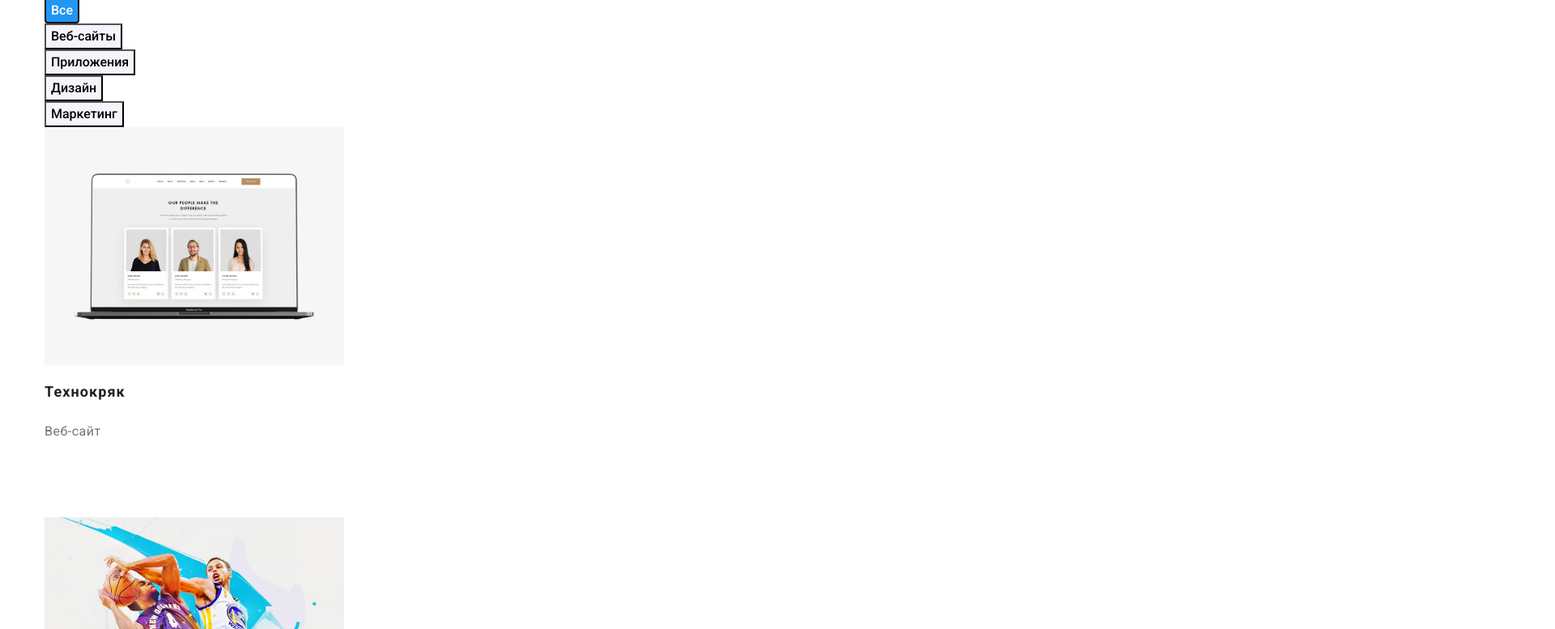
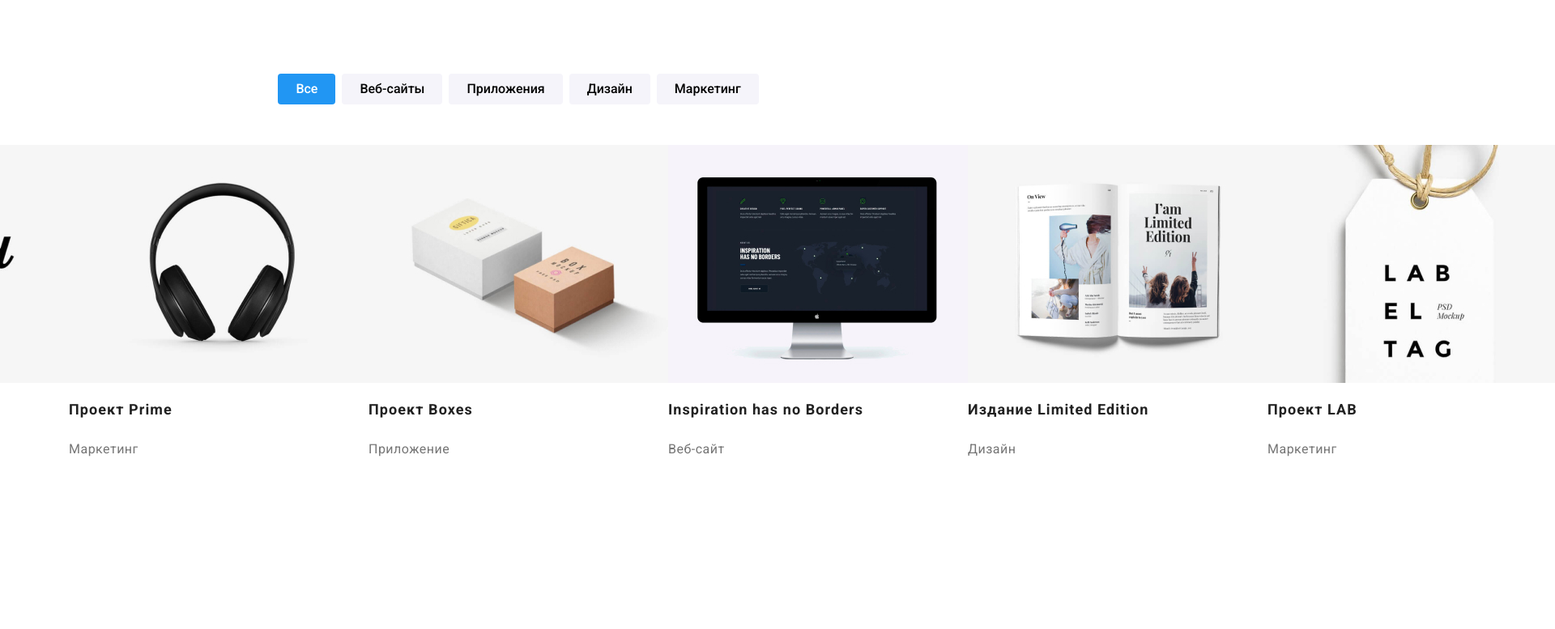
Before and after one commit to grangeld/goit-markup-hw-03, a plain HTML site: page portfolio.html in a window 1280 px wide. Shown: the part 85-862 px from the top of the page at 81% size, 1920 px wide, since content can reach past the window. Drawn offline with nearby package versions, Linux system fonts and the light colour scheme.

Commit message:
Настроил focus

```diff
--- a/css/styles.css
+++ b/css/styles.css
@@ -76,17 +76,7 @@ ul {
   font-weight: 500;
 }
 
-.header-menu:hover,
-.header-address:hover,
-.header-menu:focus,
-.header-address:focus,
-.header-menu.open,
-.header-address > address:focus,
-.header-address > address:hover {
-  color: var(--link-changing-color);
-}
-
-.header-address > address {
+.header-address {
   font-family: Roboto;
   font-style: normal;
   font-weight: 500;
@@ -94,6 +84,16 @@ ul {
   line-height: 1.14;
   letter-spacing: 0.02em;
   color: var(--header-email-telefon);
+  /* color: #757575; */
+}
+
+.header-menu:hover,
+.header-menu:focus,
+.header-menu.open,
+.header-address:focus,
+.header-address:hover {
+  color: var(--link-changing-color);
+  /* color: red; */
 }
 
 /*******************  Секции  ***********************/
@@ -214,11 +214,18 @@ ul {
 /****************** portfolio.html ******************************/
 /*кнопки*/
 .work-button {
+  font-style: normal;
   font-weight: 500;
   font-size: 16px;
   line-height: 1.62;
   text-align: center;
   background-color: #f5f4fa;
+  border-radius: 4px;
+  border: 0px;
+  padding-top: 6px;
+  padding-right: 22px;
+  padding-bottom: 6px;
+  padding-left: 22px;
 }
 
 .work-button:hover,
@@ -226,6 +233,7 @@ ul {
 .active {
   background-color: var(--link-changing-color);
   color: var(--text-on-background);
+  outline: none;
 }
 
 /*настройка заголовков h2*/
@@ -478,3 +486,28 @@ ul {
 .footer-container-connect {
   padding-top: 12px;
 }
+
+/********************  portfolio.html  ****************************/
+.section-content-portfolio .container {
+  /* display: flex; */
+  padding-top: 94px;
+}
+/* h1 в portfolio.html*/
+.section-content-portfolio .section-name {
+  margin: 0px;
+  padding: 0px;
+}
+/*настройка списка в кнопках*/
+.section-content-portfolio .list-style {
+  display: flex;
+  margin-bottom: 50px;
+  justify-content: center;
+}
+/*отступ у кнопак*/
+.list-style .content-portfolio-list:not(:last-child) {
+  margin-right: 8px;
+}
+
+/*Кнопки */
+.content-portfolio-button {
+}
--- a/portfolio.html
+++ b/portfolio.html
@@ -58,24 +58,50 @@
 
     <!-- Контент -->
     <main>
-      <section class="section-content">
+      <section class="section-content-portfolio">
         <div class="container">
-          <h1 class="hide-title">Наши работы</h1>
+          <h1 class="section-name hide-title">Наши работы</h1>
           <ul class="list-style">
-            <li>
-              <button type="button" class="work-button" autofocus>
+            <li class="content-portfolio-list">
+              <button
+                class="content-portfolio-button work-button"
+                type="button"
+                autofocus
+              >
                 Все
               </button>
             </li>
-            <li>
-              <button type="button" class="work-button">Веб-сайты</button>
+            <li class="content-portfolio-list">
+              <button
+                class="content-portfolio-button work-button"
+                type="button"
+              >
+                Веб-сайты
+              </button>
             </li>
-            <li>
-              <button type="button" class="work-button">Приложения</button>
+            <li class="content-portfolio-list">
+              <button
+                class="content-portfolio-button work-button"
+                type="button"
+              >
+                Приложения
+              </button>
             </li>
-            <li><button type="button" class="work-button">Дизайн</button></li>
-            <li>
-              <button type="button" class="work-button">Маркетинг</button>
+            <li class="content-portfolio-list">
+              <button
+                class="content-portfolio-button work-button"
+                type="button"
+              >
+                Дизайн
+              </button>
+            </li>
+            <li class="content-portfolio-list">
+              <button
+                class="content-portfolio-button work-button"
+                type="button"
+              >
+                Маркетинг
+              </button>
             </li>
           </ul>
 
```
